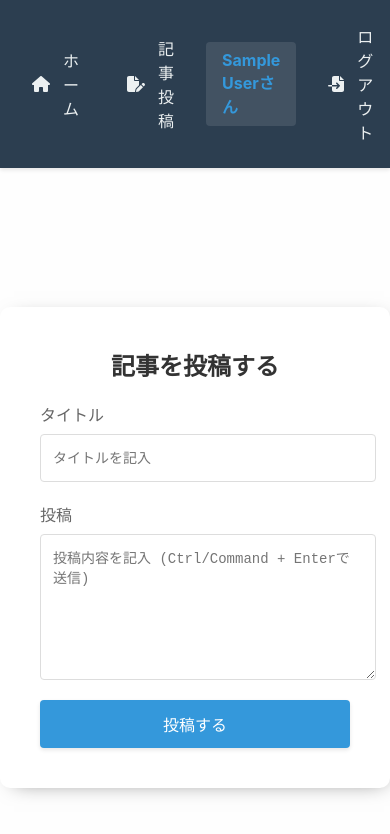
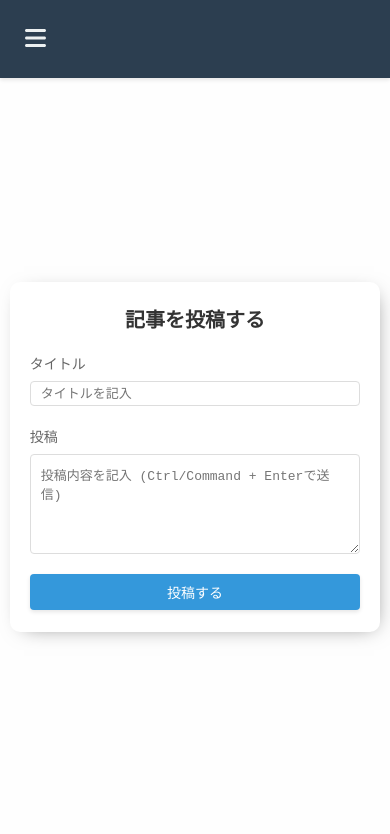
Before and after one commit to yuy5719823/tsunagaru-blog, a React (Create React App) app: page /createpost in a window 390 px wide. Shown: the top 834 px of the page. Built offline with nearby package versions, Linux system fonts and the light colour scheme; no server answers; sample sign-in values are in the browser's storage.

Commit message:
レスポンシブ対応

```diff
--- a/src/components/CreatePost.css
+++ b/src/components/CreatePost.css
@@ -16,6 +16,7 @@
   gap: 20px;
   padding: 40px;
   box-shadow: 4px 4px 20px -10px #777777;
+  box-sizing: border-box;
 }
 
 .createPost__title {
@@ -56,6 +57,7 @@
   border-radius: 4px;
   font-size: 14px;
   transition: border-color 0.3s ease;
+  box-sizing: border-box;
 }
 
 .createPost__input:focus {
@@ -72,6 +74,7 @@
   font-size: 14px;
   resize: vertical;
   transition: border-color 0.3s ease;
+  box-sizing: border-box;
 }
 
 .createPost__textarea:focus {
@@ -107,3 +110,63 @@
   transform: none;
   box-shadow: none;
 }
+
+/* レスポンシブ対応 */
+@media screen and (max-width: 768px) {
+  .createPost__container {
+    width: 90%;
+    max-width: 500px;
+    padding: 30px;
+  }
+
+  .createPost__title {
+    font-size: 22px;
+  }
+
+  .createPost__label {
+    font-size: 15px;
+  }
+
+  .createPost__input,
+  .createPost__textarea {
+    font-size: 14px;
+  }
+
+  .createPost__button {
+    padding: 10px 0;
+    font-size: 15px;
+  }
+}
+
+@media screen and (max-width: 480px) {
+  .createPost__container {
+    width: 95%;
+    padding: 20px;
+    min-height: 350px;
+  }
+
+  .createPost__title {
+    font-size: 20px;
+  }
+
+  .createPost__label {
+    font-size: 14px;
+  }
+
+  .createPost__input {
+    height: 25px;
+    font-size: 13px;
+    padding: 6px 10px;
+  }
+
+  .createPost__textarea {
+    height: 100px;
+    font-size: 13px;
+    padding: 10px;
+  }
+
+  .createPost__button {
+    padding: 8px 0;
+    font-size: 14px;
+  }
+}
--- a/src/components/Home.css
+++ b/src/components/Home.css
@@ -3,6 +3,19 @@
   flex-direction: column;
   align-items: center;
   padding: 20px;
+}
+
+/* レスポンシブ対応 */
+@media screen and (max-width: 768px) {
+  .home {
+    padding: 15px;
+  }
+}
+
+@media screen and (max-width: 480px) {
+  .home {
+    padding: 10px;
+  }
 }
 
 .post {
@@ -56,7 +69,8 @@
   gap: 15px;
 }
 
-.post__like, .post__comment {
+.post__like,
+.post__comment {
   display: flex;
   align-items: center;
   gap: 5px;
@@ -66,11 +80,13 @@
   transition: all 0.3s ease;
 }
 
-.post__like:hover, .post__comment:hover {
+.post__like:hover,
+.post__comment:hover {
   background-color: #f0f0f0;
 }
 
-.post__likeIcon, .post__commentIcon {
+.post__likeIcon,
+.post__commentIcon {
   color: #888;
   transition: all 0.3s ease;
 }
@@ -80,7 +96,8 @@
   transform: scale(1.1);
 }
 
-.post__likeCount, .post__commentCount {
+.post__likeCount,
+.post__commentCount {
   font-size: 14px;
   color: #666;
 }
--- a/src/components/NavBar.css
+++ b/src/components/NavBar.css
@@ -5,6 +5,24 @@
   align-items: center;
   gap: 1em;
   box-shadow: 0 2px 4px rgba(0, 0, 0, 0.1);
+  position: relative;
+}
+
+.nav__hamburger {
+  display: none;
+  background: none;
+  border: none;
+  color: #ecf0f1;
+  font-size: 1.5em;
+  cursor: pointer;
+  padding: 0.5em;
+  z-index: 1000;
+}
+
+.nav__menu {
+  display: flex;
+  align-items: center;
+  gap: 1em;
 }
 
 .nav__link {
@@ -35,3 +53,65 @@
 .nav__icon {
   margin-right: 5px;
 }
+
+/* レスポンシブ対応 */
+@media screen and (max-width: 768px) {
+  .nav__hamburger {
+    display: block;
+  }
+
+  .nav__menu {
+    position: fixed;
+    top: 0;
+    right: 0;
+    width: 100%;
+    height: 100vh;
+    background-color: #2c3e50;
+    flex-direction: column;
+    padding: 5em 2em 2em;
+    transition: transform 0.3s ease;
+    transform: translateX(100%);
+    z-index: 999;
+  }
+
+  .nav__menu--open {
+    transform: translateX(0);
+  }
+
+  .nav__link {
+    width: 100%;
+    padding: 1em;
+    font-size: 1.2em;
+    justify-content: center;
+  }
+
+  .nav__username {
+    margin: 1em 0;
+    width: 100%;
+    text-align: center;
+    font-size: 1.2em;
+  }
+
+  .nav__icon {
+    font-size: 1.2em;
+  }
+}
+
+@media screen and (max-width: 480px) {
+  .nav {
+    padding: 0.8em;
+  }
+
+  .nav__menu {
+    padding: 4em 1.5em 1.5em;
+  }
+
+  .nav__link {
+    font-size: 1.1em;
+    padding: 0.8em;
+  }
+
+  .nav__username {
+    font-size: 1.1em;
+  }
+}
--- a/src/components/NavBar.jsx
+++ b/src/components/NavBar.jsx
@@ -2,11 +2,12 @@ import React, { useState, useEffect } from "react";
 import { Link } from "react-router-dom";
 import "./NavBar.css";
 import { FontAwesomeIcon } from "@fortawesome/react-fontawesome";
-import { faHouse, faFilePen, faArrowRightToFile } from "@fortawesome/free-solid-svg-icons";
+import { faHouse, faFilePen, faArrowRightToFile, faBars, faXmark } from "@fortawesome/free-solid-svg-icons";
 import { auth } from "../firebase";
 
 export const NavBar = ({ isAuth }) => {
   const [username, setUsername] = useState("");
+  const [isMenuOpen, setIsMenuOpen] = useState(false);
 
   useEffect(() => {
     const unsubscribe = auth.onAuthStateChanged((user) => {
@@ -20,34 +21,45 @@ export const NavBar = ({ isAuth }) => {
     return () => unsubscribe();
   }, []);
 
+  const toggleMenu = () => {
+    setIsMenuOpen(!isMenuOpen);
+  };
+
+  const closeMenu = () => {
+    setIsMenuOpen(false);
+  };
+
   return (
     <nav className="nav">
-      <Link to="/" className="nav__link">
+      <button className="nav__hamburger" onClick={toggleMenu}>
+        <FontAwesomeIcon icon={isMenuOpen ? faXmark : faBars} />
+      </button>
+      <div className={`nav__menu ${isMenuOpen ? "nav__menu--open" : ""}`}>
+        <Link to="/" className="nav__link" onClick={closeMenu}>
           <FontAwesomeIcon icon={faHouse} className="nav__icon" />
           ホーム
         </Link>
         {isAuth && (
-        <Link to="/createpost" className="nav__link">
+          <Link to="/createpost" className="nav__link" onClick={closeMenu}>
             <FontAwesomeIcon icon={faFilePen} className="nav__icon" />
             記事投稿
           </Link>
         )}
         {isAuth ? (
           <>
-          <span className="nav__username">
-            {username}さん
-          </span>
-          <Link to="/logout" className="nav__link">
+            <span className="nav__username">{username}さん</span>
+            <Link to="/logout" className="nav__link" onClick={closeMenu}>
               <FontAwesomeIcon icon={faArrowRightToFile} className="nav__icon" />
               ログアウト
             </Link>
           </>
         ) : (
-        <Link to="/login" className="nav__link">
+          <Link to="/login" className="nav__link" onClick={closeMenu}>
             <FontAwesomeIcon icon={faArrowRightToFile} className="nav__icon" />
             ログイン
           </Link>
         )}
+      </div>
     </nav>
   );
 };
--- a/src/components/Post/Post.css
+++ b/src/components/Post/Post.css
@@ -4,7 +4,7 @@
   width: 100%;
   max-width: 600px;
   margin-bottom: 20px;
-  padding: 20px;
+  padding: 15px;
   box-shadow: 4px 4px 20px -10px #777777;
   word-wrap: break-word;
   overflow-wrap: break-word;
@@ -147,7 +147,7 @@
 }
 
 .post__commentInput {
-  width: 100%;
+  width: calc(100% - 20px);
   min-height: 80px;
   max-height: 200px;
   padding: 10px;
@@ -156,6 +156,20 @@
   resize: vertical;
   font-size: 14px;
   transition: border-color 0.3s ease;
+  box-sizing: border-box;
+}
+
+.post__replyInput {
+  width: calc(100% - 20px);
+  padding: 8px 12px;
+  border: 1px solid #ced4da;
+  border-radius: 6px;
+  margin-bottom: 8px;
+  font-size: 0.9rem;
+  resize: vertical;
+  min-height: 60px;
+  max-height: 150px;
+  transition: border-color 0.2s ease;
   box-sizing: border-box;
 }
 
@@ -208,3 +222,77 @@
     transform: translateY(0);
   }
 }
+
+/* レスポンシブ対応 */
+@media screen and (max-width: 768px) {
+  .post {
+    padding: 12px;
+    margin: 10px;
+  }
+
+  .post__title {
+    font-size: 20px;
+  }
+
+  .post__content {
+    font-size: 14px;
+  }
+
+  .post__author {
+    font-size: 14px;
+  }
+
+  .post__like,
+  .post__comment {
+    padding: 4px 8px;
+    font-size: 12px;
+  }
+
+  .post__commentInput,
+  .post__replyInput {
+    width: calc(100% - 16px);
+    font-size: 14px;
+    padding: 8px;
+  }
+
+  .post__commentButton {
+    padding: 6px 12px;
+    font-size: 12px;
+  }
+}
+
+@media screen and (max-width: 480px) {
+  .post {
+    padding: 10px;
+    margin: 8px;
+  }
+
+  .post__title {
+    font-size: 18px;
+  }
+
+  .post__content {
+    font-size: 13px;
+  }
+
+  .post__footer {
+    flex-direction: column;
+    gap: 10px;
+  }
+
+  .post__info {
+    width: 100%;
+    justify-content: space-between;
+  }
+
+  .post__actions {
+    gap: 10px;
+  }
+
+  .post__commentInput,
+  .post__replyInput {
+    width: calc(100% - 12px);
+    font-size: 13px;
+    padding: 6px;
+  }
+}
```
Lines whose indentation alone changed are shown as unchanged.
